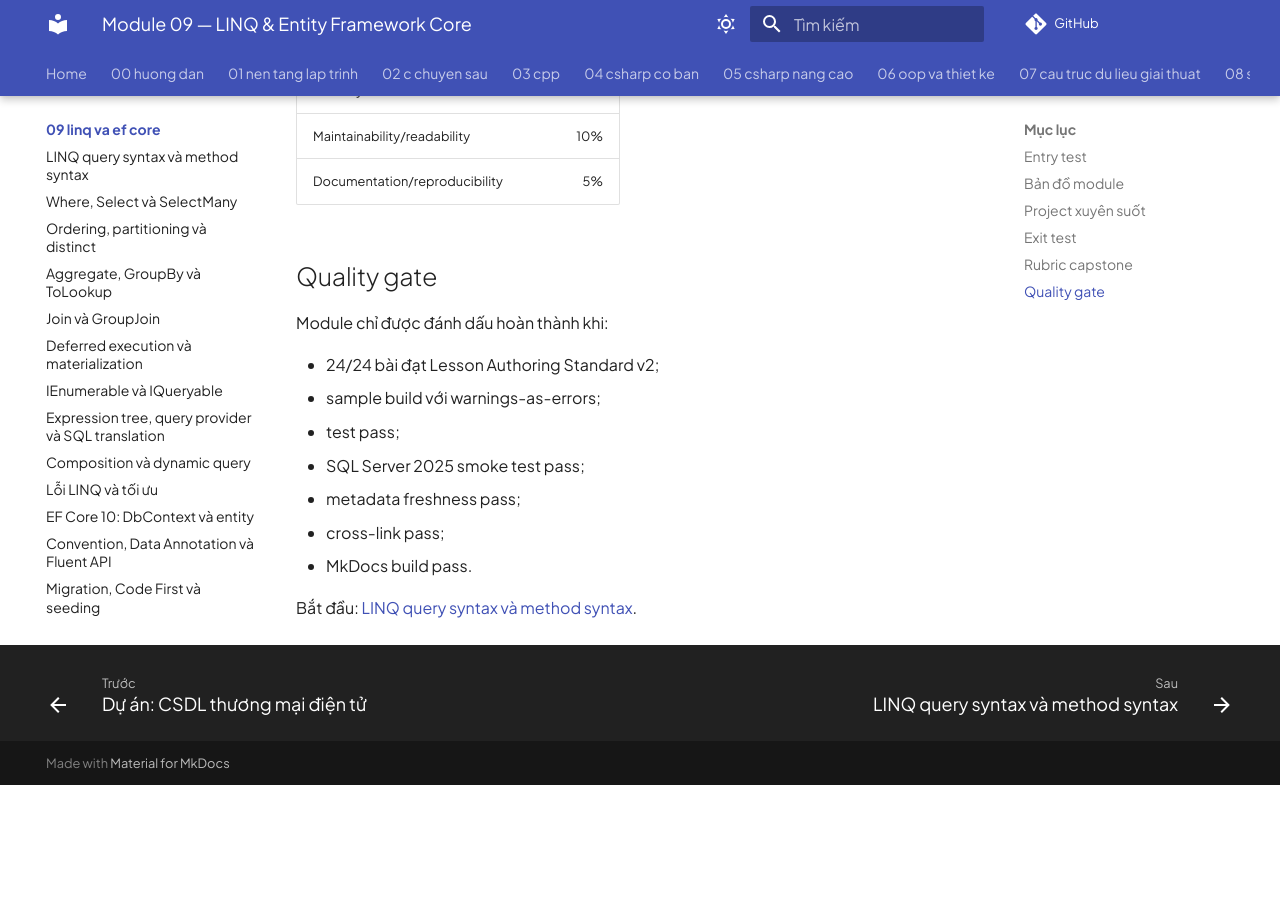
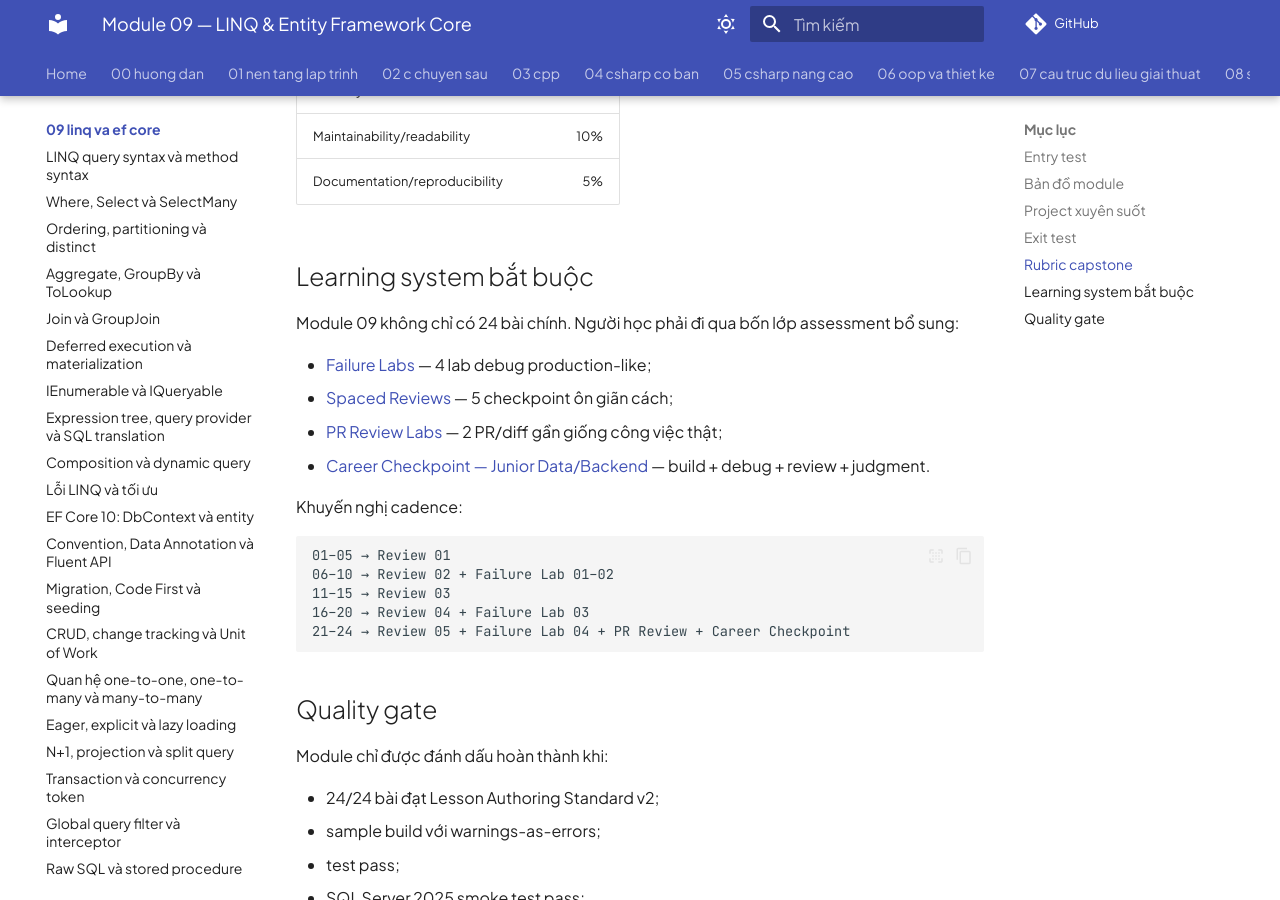
Before and after one commit to Xuanthanh-dzz/full-stack, an MkDocs documentation site: the page built from fullstack-roadmap/09-linq-va-ef-core/index.md, in a window 1280 px wide and 900 px high, scrolled down 2530 px. Built offline with MkDocs 1.6.1 and Material for MkDocs 9.7.7, drawn with Linux system fonts in a browser that asks for light colours; comment, search, counter and statistics services are not loaded; before the commit the page ends 3315 px from its top, so only the background shows below that.

Commit message:
docs(module-09): link failure review and career assessment system

```diff
--- a/fullstack-roadmap/09-linq-va-ef-core/index.md
+++ b/fullstack-roadmap/09-linq-va-ef-core/index.md
@@ -91,6 +91,25 @@ Không copy sample:
 | Maintainability/readability | 10% |
 | Documentation/reproducibility | 5% |
 
+## Learning system bắt buộc
+
+Module 09 không chỉ có 24 bài chính. Người học phải đi qua bốn lớp assessment bổ sung:
+
+- [Failure Labs](./failure-labs/01-multiple-enumeration-va-materialization.md) — 4 lab debug production-like;
+- [Spaced Reviews](./reviews/review-01-linq-core.md) — 5 checkpoint ôn giãn cách;
+- [PR Review Labs](./pr-review-labs/01-review-linq-search-service.md) — 2 PR/diff gần giống công việc thật;
+- [Career Checkpoint — Junior Data/Backend](./career-checkpoint/index.md) — build + debug + review + judgment.
+
+Khuyến nghị cadence:
+
+~~~text
+01–05 → Review 01
+06–10 → Review 02 + Failure Lab 01–02
+11–15 → Review 03
+16–20 → Review 04 + Failure Lab 03
+21–24 → Review 05 + Failure Lab 04 + PR Review + Career Checkpoint
+~~~
+
 ## Quality gate
 
 Module chỉ được đánh dấu hoàn thành khi:
```
